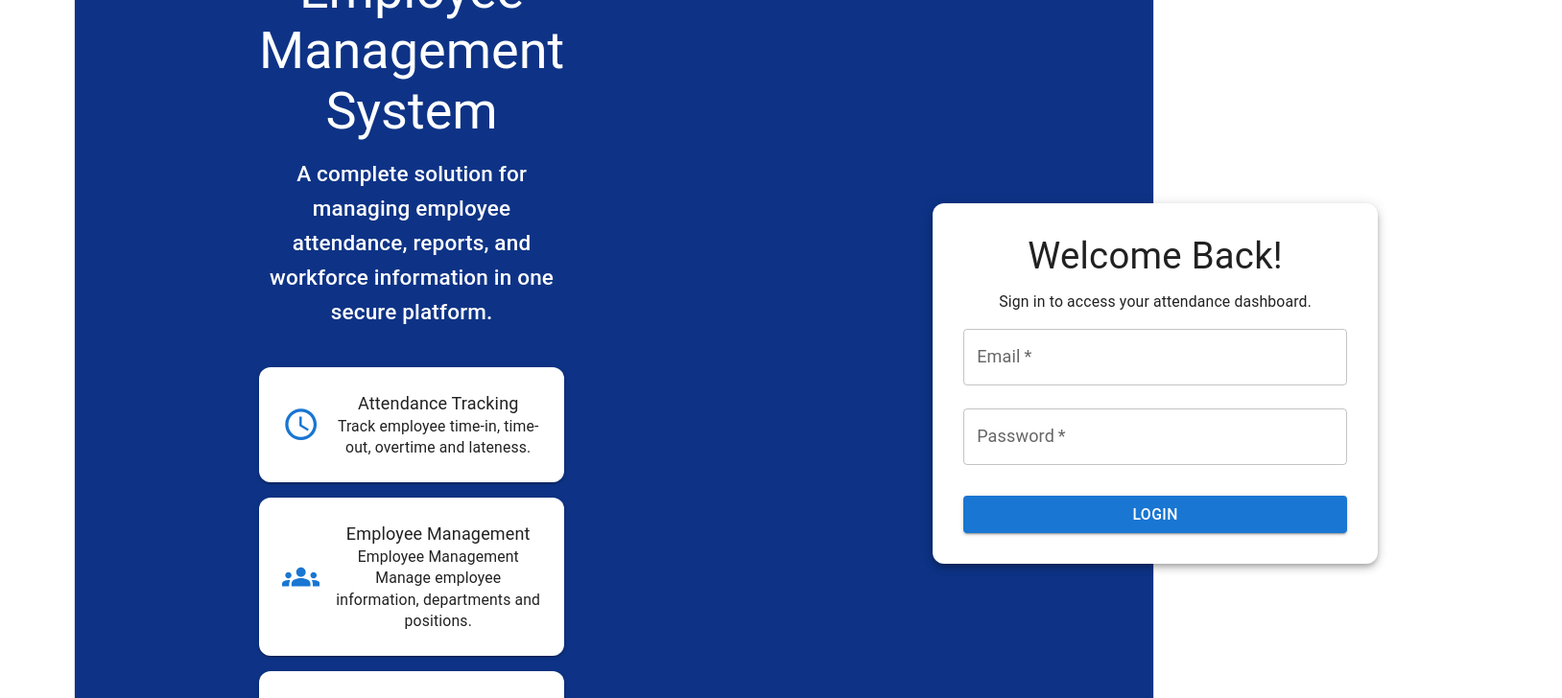
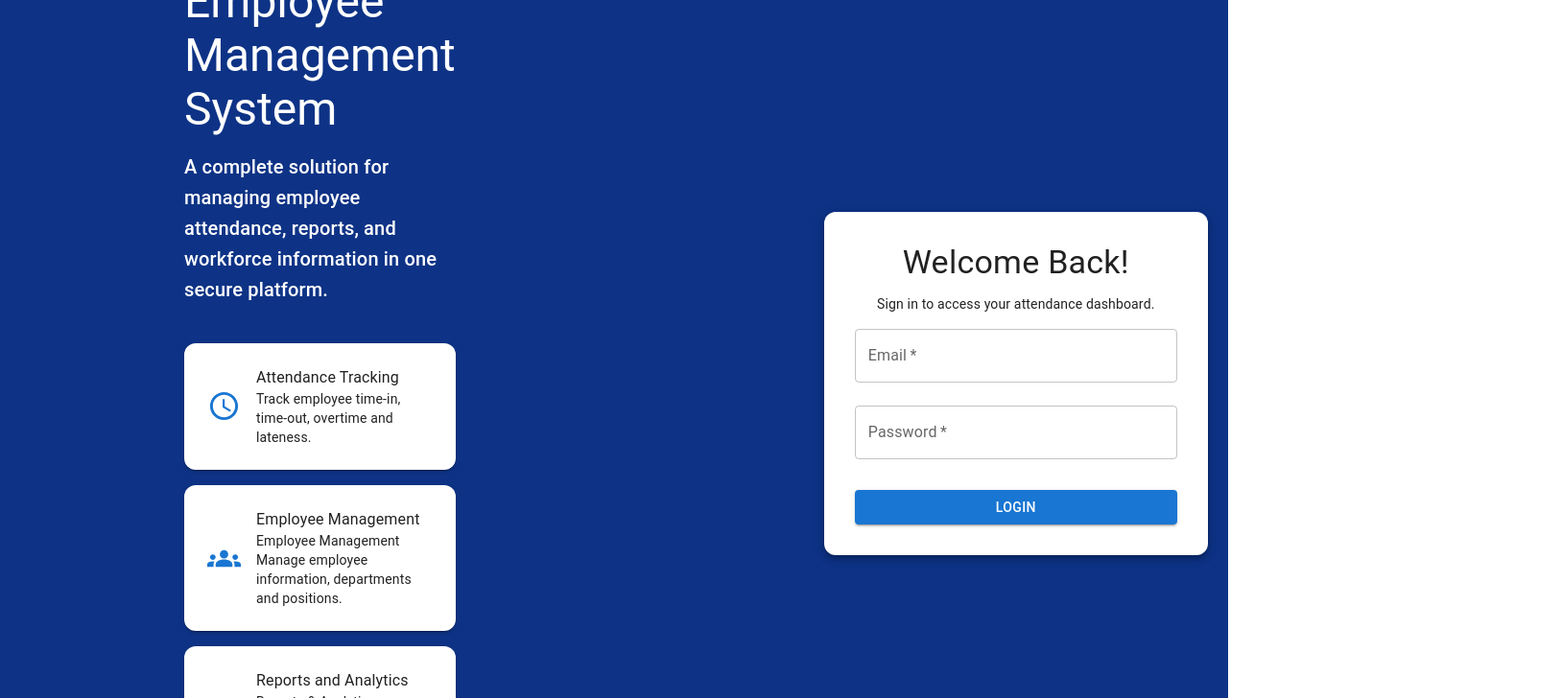
Before and after one commit to marwin27/employee-management-system, a React (Vite) app in the folder client/: page / in a window 1280 px wide. Shown: the top 728 px of the page at 96% size, 1628 px wide, since content can reach past the window. Built offline with nearby package versions, Linux system fonts and the light colour scheme.

Commit message:
style: added base layout styles

```diff
--- a/client/src/index.css
+++ b/client/src/index.css
@@ -1,67 +1,12 @@
-:root {
-  --text: #6b6375;
-  --text-h: #08060d;
-  --bg: #fff;
-  --border: #e5e4e7;
-  --code-bg: #f4f3ec;
-  --accent: #aa3bff;
-  --accent-bg: rgba(170, 59, 255, 0.1);
-  --accent-border: rgba(170, 59, 255, 0.5);
-  --social-bg: rgba(244, 243, 236, 0.5);
-  --shadow:
-    rgba(0, 0, 0, 0.1) 0 10px 15px -3px, rgba(0, 0, 0, 0.05) 0 4px 6px -2px;
-
-  --sans: system-ui, 'Segoe UI', Roboto, sans-serif;
-  --heading: system-ui, 'Segoe UI', Roboto, sans-serif;
-  --mono: ui-monospace, Consolas, monospace;
-
-  font: 18px/145% var(--sans);
-  letter-spacing: 0.18px;
-  color-scheme: light dark;
-  color: var(--text);
-  background: var(--bg);
-  font-synthesis: none;
-  text-rendering: optimizeLegibility;
-  -webkit-font-smoothing: antialiased;
-  -moz-osx-font-smoothing: grayscale;
-
-  @media (max-width: 1024px) {
-    font-size: 16px;
-  }
+html,
+body,
+#root {
+  margin: 0;
+  padding: 0;
+  width: 100%;
+  height: 100%;
 }
 
-@media (prefers-color-scheme: dark) {
-  :root {
-    --text: #9ca3af;
-    --text-h: #f3f4f6;
-    --bg: #16171d;
-    --border: #2e303a;
-    --code-bg: #1f2028;
-    --accent: #c084fc;
-    --accent-bg: rgba(192, 132, 252, 0.15);
-    --accent-border: rgba(192, 132, 252, 0.5);
-    --social-bg: rgba(47, 48, 58, 0.5);
-    --shadow:
-      rgba(0, 0, 0, 0.4) 0 10px 15px -3px, rgba(0, 0, 0, 0.25) 0 4px 6px -2px;
-  }
-
-  #social .button-icon {
-    filter: invert(1) brightness(2);
-  }
-}
-
-body {
-  margin: 0;
-}
-
-#root {
-  width: 1126px;
-  max-width: 100%;
-  margin: 0 auto;
-  text-align: center;
-  border-inline: 1px solid var(--border);
-  min-height: 100svh;
-  display: flex;
-  flex-direction: column;
+* {
   box-sizing: border-box;
 }
```
